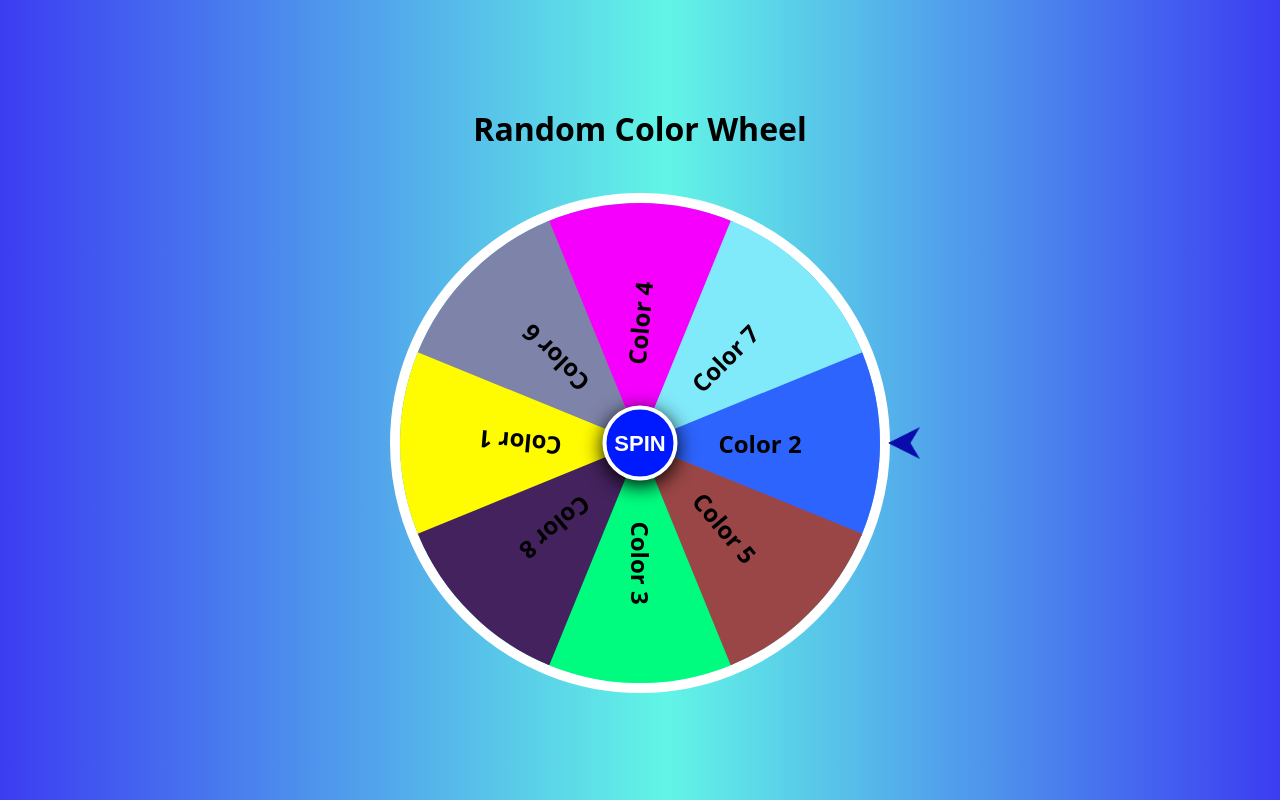
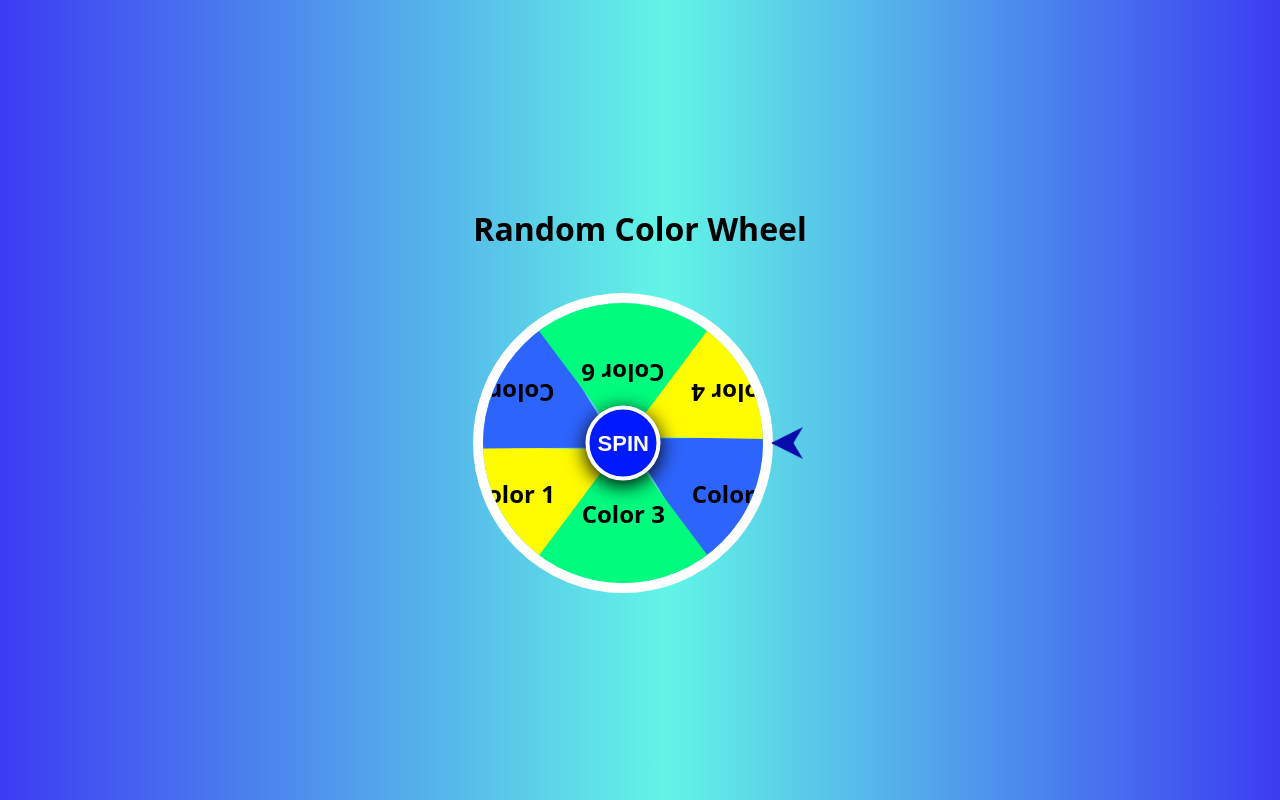
Before and after one commit to wJollie/Spinning-wheel, a plain HTML site: page index.html in a window 1280 px wide. Drawn offline with Linux system fonts and the light colour scheme.

Commit message:
Changed
Changed 8 choiced to 6 made a little smaller

```diff
--- a/index.html
+++ b/index.html
@@ -14,20 +14,15 @@
 				<span class="span1"><b>Color 1</b></span>
 				<span class="span2"><b>Color 2</b></span>
 				<span class="span3"><b>Color 3</b></span>
-				<span class="span4"><b>Color 4</b></span>
 			</div>
-			<div class="box2">
-				<span class="span1"><b>Color 5</b></span>
-				<span class="span2"><b>Color 6</b></span>
-				<span class="span3"><b>Color 7</b></span>
-				<span class="span4"><b>Color 8</b></span>
-			</div>
-		</div>
-
+      <div class="box2">
+      <span class="span1"><b>Color 4</b></span>
+      <span class="span2"><b>Color 5</b></span>
+      <span class="span3"><b>Color 6</b></span>
+    </div>
+  </div>
 		<button class="spin" onclick="myfunction()">SPIN</button>
 	</div>
-
-
   <script src="script.js"></script>
   </body>
 </html>
--- a/style.css
+++ b/style.css
@@ -20,8 +20,8 @@ body{
 
 .mainbox{
   position: relative;
-  width: 500px;
-  height: 500px;
+  width: 300px;
+  height: 300px;
 }
 .mainbox:after{
   position: absolute;
@@ -38,86 +38,39 @@ body{
   width: 100%;
   height: 100%;
   position: relative;
-  border-radius: 50%;
+  border-radius: 75%;
   border: 10px solid #fff;
   overflow: hidden;
   transition: all ease 5s;
 }
 span{
-  width: 50%;
+  width: 75%;
   height: 50%;
   display: inline-block;
   position: absolute;
 }
 .span1{
-  clip-path: polygon(0 92%, 100% 50%, 0 8%);
+  clip-path: polygon(100% 19%, 61% 100%, 0 16%);
   background-color: #fffb00;
   top: 120px;
-  left: 0;
+  left: -75;
 }
-.box2 .span1{
-  clip-path: polygon(0 92%, 100% 50%, 0 8%);
-  background-color: #9B4646;
-  top: 120px;
-  left: 0;
-  }
 .span2{
-  clip-path: polygon(100% 92%, 0 50%, 100% 8%);
+  clip-path: polygon(0 11%, 36% 100%, 100% 10%);
   background-color: #2E64FE;
   top: 120px;
-  right: 0;
-}
-.box2 .span2{
-  clip-path: polygon(100% 92%, 0 50%, 100% 8%);
-  background-color: #7E83A9;
-  top: 120px;
-  right: 0;
+  right: -75px;
 }
 .span3{
-  clip-path: polygon(50% 0%, 8% 100%, 92% 100%);
+  clip-path: polygon(50% 0, 0% 100%, 100% 100%);
   background-color: #00FC7E;
   bottom: 0;
-  left: 120px;
+  left: 35px;
 }
-.box2 .span3{
-  clip-path: polygon(50% 0%, 8% 100%, 92% 100%);
-  background-color: #80E9FA;
-  bottom 0;
-  left: 120px;
-}
-.span4{
-  clip-path: polygon(50% 100%, 92% 0, 8% 0);
-  background-color: #F400FC;
-  top: 0;
-  left: 120px;
-}
-.box2 .span4{
-  clip-path: polygon(50% 100%, 92% 0, 8% 0);
-  background-color: #44225E;
-  top: 0;
-  left: 120px;
-  }
-
-
-.box1 .span3 b{
-   transform: translate(-50%, -50%) rotate(-270deg);
-}
-.box1 .span1 b,
-.box2 .span1 b{
-  transform: translate(-50%, -50%) rotate(185deg);
-}
-.box2 .span3 b{
-  transform: translate(-50%, -50%) rotate(90deg);
-}
-.box1 .span4 b,
-.box2 .span4 b{
-  transform: translate(-50%, -50%) rotate(-85deg);
-}
-
 .box2{
   width: 100%;
   height: 100%;
-  transform: rotate(-135deg);
+  transform: rotate(180deg);
 }
 span b{
   font-size: 24px;
```
